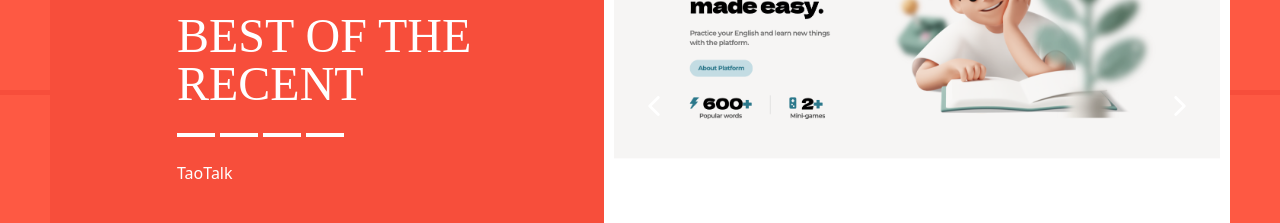
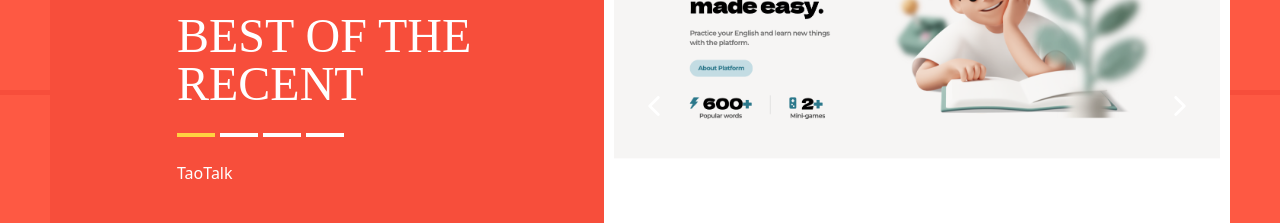
Before and after one commit to jasonzhwang/jayfolio, a Next.js app: page / in a window 1280 px wide. Shown: the part 2840-3063 px from the top of the page. Built offline with nearby package versions, Linux system fonts and the light colour scheme; no server answers; a web font is replaced by a local one.

Commit message:
fix: show the projects section in a loop

```diff
--- a/src/components/Home/Showcase/index.tsx
+++ b/src/components/Home/Showcase/index.tsx
@@ -69,8 +69,8 @@ const ShowCase = () => {
                       .map((_, index) => (
                         <button
                           key={index}
-                          className={`h-[4px] w-[38px] bg-white hover:bg-[#FFD241] focus:bg-[#FFD241] ${
-                            currentCase === index ? "bg-[#FFD241]" : ""
+                          className={`h-[4px] w-[38px] hover:bg-[#FFD241] focus:bg-[#FFD241] ${
+                            currentCase === index ? "bg-[#FFD241]" : "bg-white"
                           }`}
                           onClick={() => {
                             setCurrentCase(index);
@@ -109,7 +109,9 @@ const ShowCase = () => {
                 <div
                   className="absolute left-0 top-1/2 ml-[30px]"
                   onClick={() => {
-                    currentCase != 0 && setCurrentCase(currentCase - 1);
+                    currentCase === 0
+                      ? setCurrentCase(AllCases.length - 1)
+                      : setCurrentCase(currentCase - 1);
                   }}
                 >
                   <LeftArrow className="h-[20px] w-[20px] text-white" />
@@ -117,7 +119,9 @@ const ShowCase = () => {
                 <div
                   className="absolute right-0 top-1/2 mr-[30px]"
                   onClick={() => {
-                    setCurrentCase(currentCase + 1);
+                    currentCase === AllCases.length - 1
+                      ? setCurrentCase(0)
+                      : setCurrentCase(currentCase + 1);
                   }}
                 >
                   <RightArrow className="h-[20px] w-[20px] text-white" />
```
